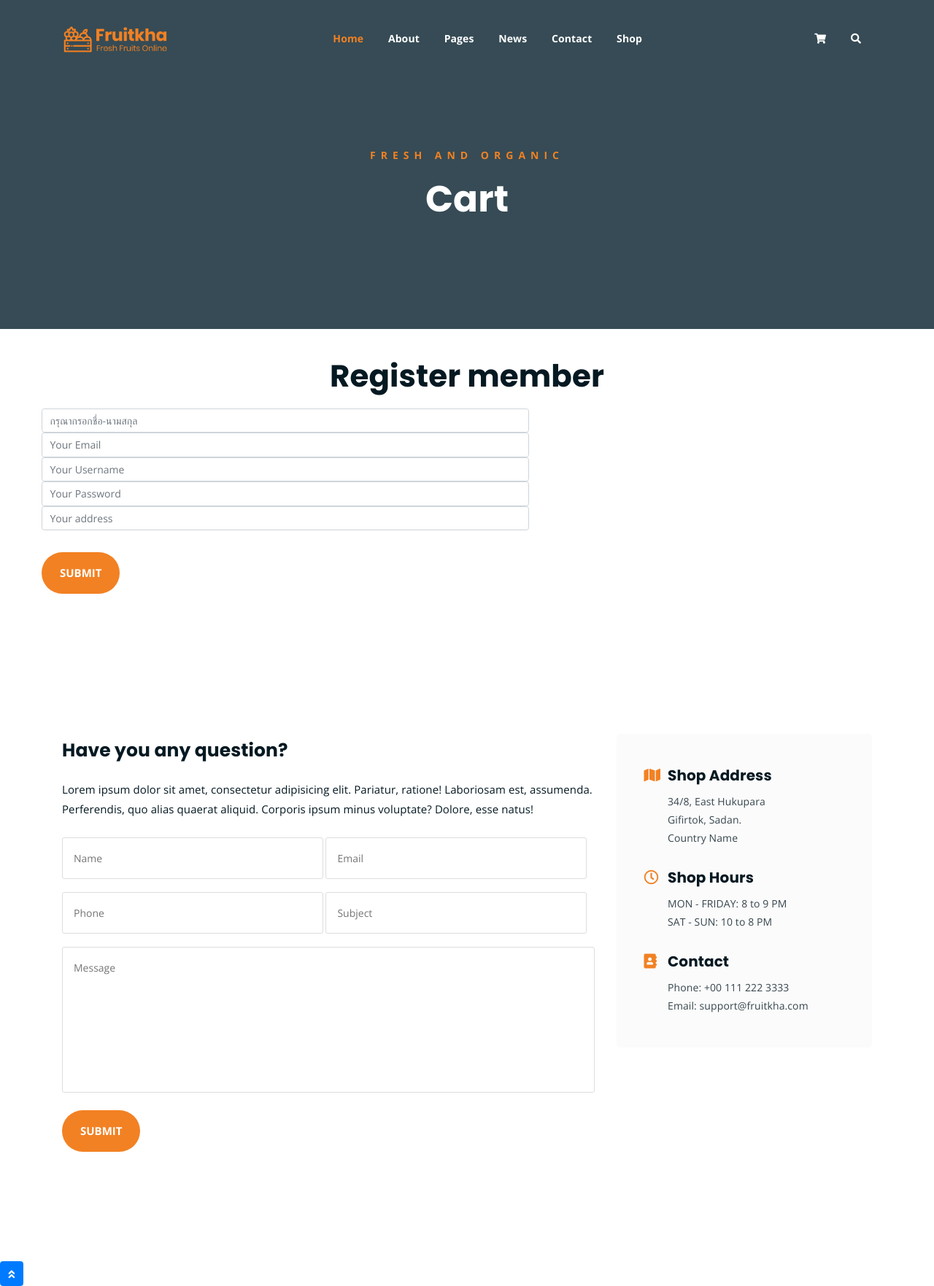
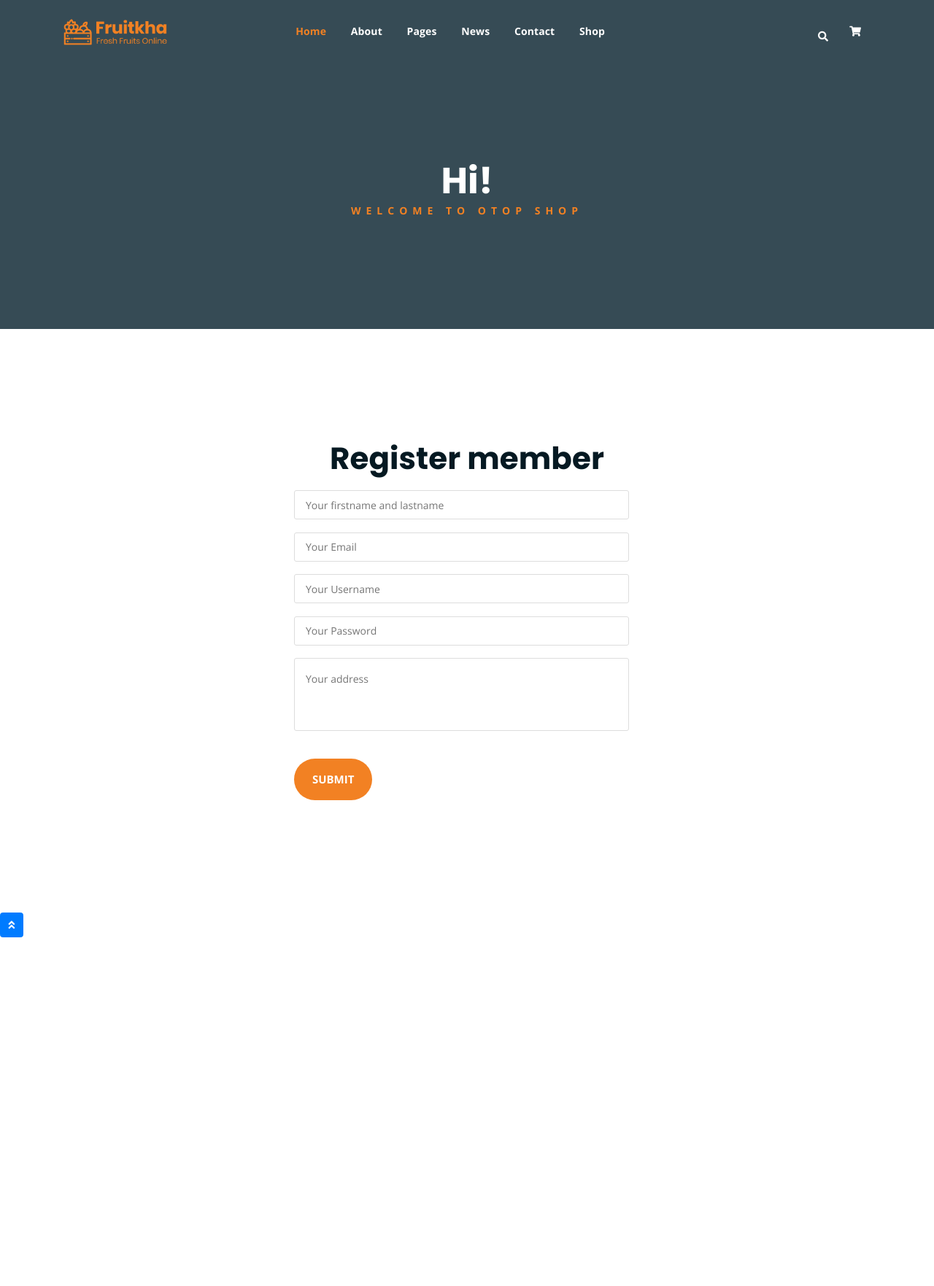
Before and after one commit to peerapoljantimee/OTOP_store, a PHP site: page /addMember.php in a window 1280 px wide. Shown: the whole page at 73% size. After the commit the page ends 1285 px from the top, so only its background shows below. Run offline with PHP 8.4, Linux system fonts and the light colour scheme.

Commit message:
fix addMember layout and bug index.php(อันก่อนไฟล์ผิด)

```diff
--- a/addMember.php
+++ b/addMember.php
@@ -137,8 +137,8 @@
 			<div class="row">
 				<div class="col-lg-8 offset-lg-2 text-center">
 					<div class="breadcrumb-text">
-						<p>Fresh and Organic</p>
-						<h1>Cart</h1>
+						<h1>Hi!</h1>
+						<p>Welcome to Otop shop</p>
 					</div>
 				</div>
 			</div>
@@ -163,79 +163,35 @@
     <!-- Header-->
 
     <!-- Form สำหรับ สมัครสมาชิก -->
-    <div class="container-fluid pt-5 ">
+	<div class="form-container">
+  <div class="contact-from-section mt-150 mb-150">
+    <div class="container">
       <div class="text-center mb-4">
-            <h2 class="section-title px-5"><span class="px-2">Register member</span></h2>
+        <h2 class="form-title px-5 "><span class="px-2">Register member</span></h2>
       </div>
-        <div class="row px-xl-5">
-            <div class="col-lg-7 mb-5 justify-content-center">
-                <div class="contact-from">
-                    <div id="success"></div>
-                    <form name="addMember" id="addMember" action="member.php" method='POST'>
-                        <div class="control-group">
-                            <input type="text" class="form-control" id="name" name="name" placeholder="กรุณากรอกชื่อ-นามสกุล" required="required"/>
-
-                        </div>
-                        <div class="control-group">
-                            <input type="email" class="form-control" id="email" name="email" placeholder="Your Email" required="required"/>
-                        </div>
-                        <div class="control-group">
-                            <input type="text" class="form-control" id="username" name="username" placeholder="Your Username" required="required"/>
-                        </div>
-                        <div class="control-group">
-                            <input type="text" class="form-control" id="password" name="password" placeholder="Your Password" required="required"/>
-                        </div>
-                        <div class="control-group">
-                            <input type="text" class="form-control" id="address" name="address" placeholder="Your address" required="required"/>
-                        </div>
+      <div class="row">
+        <div class="col-lg-8 mb-5 mb-lg-0" >
+          <div class="contact-form" >
+            <form name="fruitkha-contact" id="fruitkha-contact" action="member.php" method='POST'>
+              <p>
+                <input type="text" id="name" name="name" placeholder="Your firstname and lastname" required="required"/>
+              </p>
+              <p>
+                <input type="email" id="email" name="email" placeholder="Your Email" required="required"/>
+              </p>
+              <p>
+                <input type="text" id="username" name="username" placeholder="Your Username" required="required"/>
+              </p>
+              <p>
+                <input type="password" id="password" name="password" placeholder="Your Password" required="required"/>
+              </p>
+              <p>
+                <textarea name="address" id="address" cols="10" rows="20" placeholder="Your address"></textarea>
+              </p>
               <div class="cart-buttons">
-                            <!-- <button class="boxed-btn" type="submit" id="sendMessageButton"><i class="fas fa-shopping-cart"></i>Submit</button> -->
                 <p><input type="submit" value="Submit"></p>
               </div>
             </form>
-                </div>
-            </div>
-        </div>
-    </div>
-
-    <div class="contact-from-section mt-150 mb-150">
-		<div class="container">
-			<div class="row">
-				<div class="col-lg-8 mb-5 mb-lg-0">
-					<div class="form-title">
-						<h2>Have you any question?</h2>
-						<p>Lorem ipsum dolor sit amet, consectetur adipisicing elit. Pariatur, ratione! Laboriosam est, assumenda. Perferendis, quo alias quaerat aliquid. Corporis ipsum minus voluptate? Dolore, esse natus!</p>
-					</div>
-				 	<div id="form_status"></div>
-					<div class="contact-form">
-						<form type="POST" id="fruitkha-contact" onSubmit="return valid_datas( this );">
-							<p>
-								<input type="text" placeholder="Name" name="name" id="name">
-								<input type="email" placeholder="Email" name="email" id="email">
-							</p>
-							<p>
-								<input type="tel" placeholder="Phone" name="phone" id="phone">
-								<input type="text" placeholder="Subject" name="subject" id="subject">
-							</p>
-							<p><textarea name="message" id="message" cols="30" rows="10" placeholder="Message"></textarea></p>
-							<input type="hidden" name="token" value="FsWga4&@f6aw" />
-							<p><input type="submit" value="Submit"></p>
-						</form>
-					</div>
-				</div>
-				<div class="col-lg-4">
-					<div class="contact-form-wrap">
-						<div class="contact-form-box">
-							<h4><i class="fas fa-map"></i> Shop Address</h4>
-							<p>34/8, East Hukupara <br> Gifirtok, Sadan. <br> Country Name</p>
-						</div>
-						<div class="contact-form-box">
-							<h4><i class="far fa-clock"></i> Shop Hours</h4>
-							<p>MON - FRIDAY: 8 to 9 PM <br> SAT - SUN: 10 to 8 PM </p>
-						</div>
-						<div class="contact-form-box">
-							<h4><i class="fas fa-address-book"></i> Contact</h4>
-							<p>Phone: +00 111 222 3333 <br> Email: support@fruitkha.com</p>
           </div>
         </div>
       </div>
--- a/assets/css/main.css
+++ b/assets/css/main.css
@@ -153,6 +153,7 @@ p {
   color: #051922;
   margin: 0 0 1.25rem 0;
 }
+
 
 p:last-child {
   margin: 0;
@@ -2246,7 +2247,7 @@ ul.social-link-team li a {
 
 /* -----------------------------------------------------------------------------
 
-# Contact Page Styles
+contact# Contact Page Styles
 
 ----------------------------------------------------------------------------- */
 .form-title {
@@ -2261,20 +2262,29 @@ ul.social-link-team li a {
   font-size: 15px;
   line-height: 1.8;
 }
-
-.contact-form form p input[type=text], .contact-form form p input[type=tel], .contact-form form p input[type=email] {
-  width: 49%;
+/* เอาไว้ปรับ ช่องกล่องข้อความ input หน้า addmember*/
+.contact-form form p input[type=text], .contact-form form p input[type=tel], .contact-form form p input[type=email], .contact-form form p input[type=password] {
+  width: 150%;
+  height: 40px;
   padding: 15px;
   border: 1px solid #ddd;
   border-radius: 3px;
+  /* justify-content: center !important; */
+  margin: 0 auto; /*add this line to center align the input box*/
+}
+.contact-from-section {
+  display: flex;
+  justify-content: center;
+  align-items: center;
+  min-height: 100vh;
 }
 
 .contact-form form p textarea {
   border: 1px solid #ddd;
   padding: 15px;
-  height: 200px;
+  height: 100px;
   border-radius: 3px;
-  width: 100%;
+  width: 150%;
   resize: none;
 }
 
@@ -2756,3 +2766,22 @@ table.order-details tbody td {
   vertical-align: middle;
   width: 100%;
 }
+
+/* -----------------------------------------------------------------------------
+
+# addMember page Styles
+
+----------------------------------------------------------------------------- */
+.add-form textarea {
+  width: 100%;
+  max-width: 400px; /* adjust this value as needed */
+  margin: 0 auto;
+}
+
+.form-container {
+  display: flex;
+  justify-content: center;
+  align-items: center;
+  height: 100vh;
+  weight
+}
--- a/assets/css/responsive.css
+++ b/assets/css/responsive.css
@@ -19,13 +19,14 @@
 	    margin-bottom: 15px;
 	}
 	.contact-form form p input[type=email] {
-	    margin-left: 8px;
+	    margin: 0 auto;
 	}
 	.contact-form-box h4 i {
 	    left: -20%;
 	}
 	.comment-template form p input[type=email] {
-	    margin-left: 8px;
+	    /* margin-left: 8px; */
+		margin: 0 auto;
 	}
 	ul.main-menu li a {
 	    padding: 15px 13px;
@@ -64,18 +65,18 @@
 	.order-details-wrap {
 	    margin-top: 50px;
 	}
-	.contact-form form p input[type=text],
+	/* .contact-form form p input[type=text],
 	.contact-form form p input[type=tel],
 	.contact-form form p input[type=email] {
 	    width: 100%;
-	}
+	} */
 
-	.contact-form form p input[type=email] {
+	/* .contact-form form p input[type=email] {
 	    margin-left: 0;
 	    margin-top: 15px;
 	}
 	.contact-form form p input[type=tel] {
-		margin-bottom: 15px;
+		margin-bottom: 15px; */
 	}
 
 	.hero-area div.hero-form {
```
Lines whose indentation alone changed are shown as unchanged.
